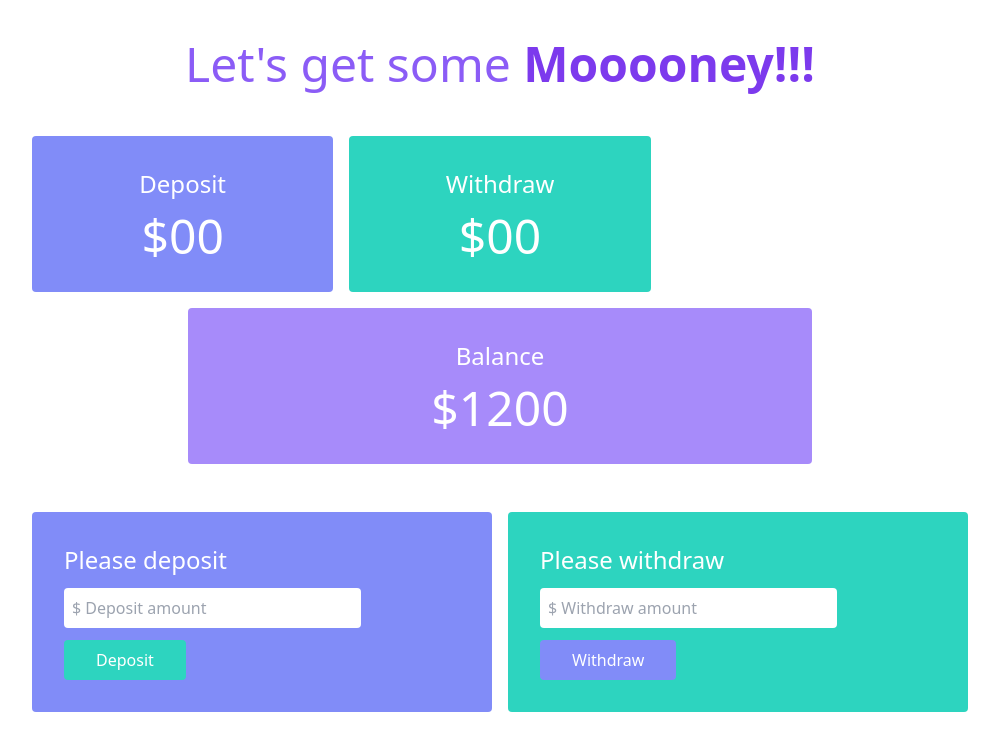
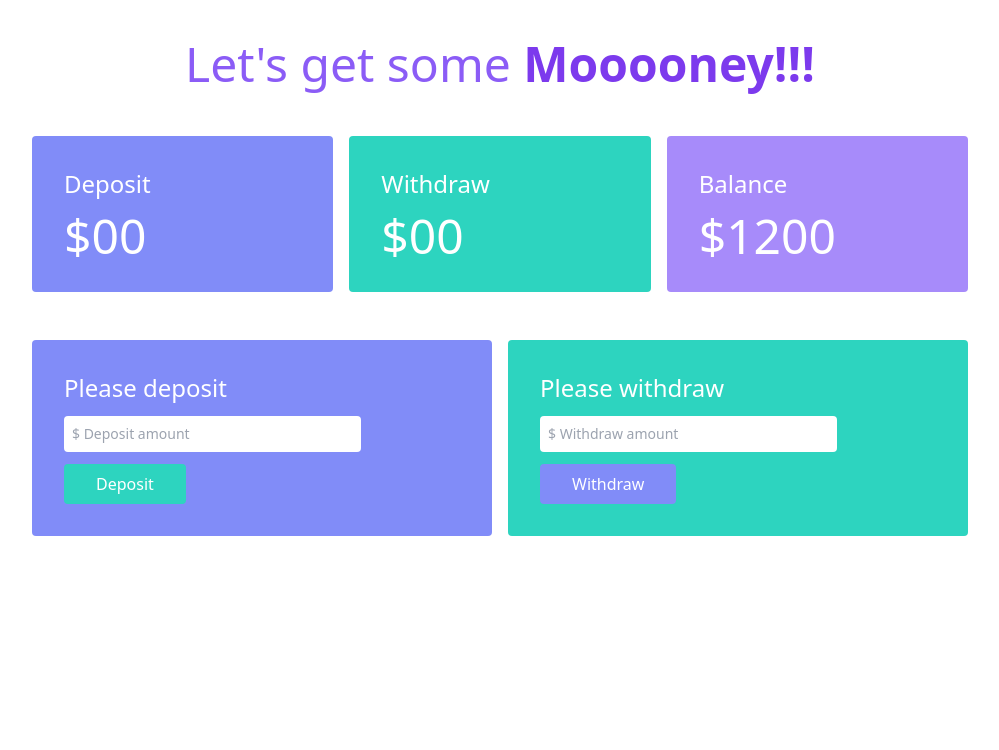
Before and after one commit to Anayet-dev/mamma-s-bank, a plain HTML site: page bank.html in a window 1280 px wide. Shown: the whole page, without its empty margins (140-1139 px from the left). Drawn offline with nearby package versions, Linux system fonts and the light colour scheme.

Commit message:
error fixed

```diff
--- a/bank.html
+++ b/bank.html
@@ -13,8 +13,8 @@
     </header>
 
     <main>
-        <section class="mt-12 text-white text-center">
-            <div class="grid md:grid-cols-3 grid-cols-2 md:gap-4 gap-2 md:mb-4 mb-3 md:w-3/4 mx-auto">
+        <section class="mt-12 text-white md:text-left text-center">
+            <div class="grid md:grid-cols-3 grid-cols-1 md:gap-4 gap-2 md:mb-4 mb-3 w-3/4 mx-auto">
                 <div class="bg-indigo-400 rounded md:p-8 p-2">
                     <h4 class="md:text-2xl text-xl">Deposit</h4>
                     <h2 class="md:text-5xl text-4xl md:mt-3 mt-2">$<span id="total-deposit">00</span></h2>
@@ -23,23 +23,23 @@
                     <h4 class="md:text-2xl text-xl">Withdraw</h4>
                     <h2 class="md:text-5xl text-4xl md:mt-3 mt-2">$<span id="total-withdraw">00</span></h2>
                 </div>
-            </div>
-            <div class="bg-violet-400 rounded md:p-8 p-2 w-1/2 mx-auto">
-                <h4 class="md:text-2xl text-xl">Balance</h4>
-                <h2 class="md:text-5xl text-4xl md:mt-3 mt-2">$<span id="balance">1200</span></h2>
+                <div class="bg-violet-400 rounded md:p-8 p-2">
+                    <h4 class="md:text-2xl text-xl">Balance</h4>
+                    <h2 class="md:text-5xl text-4xl md:mt-3 mt-2">$<span id="balance">1200</span></h2>
+                </div>
             </div>
         </section>
         <section class="mt-12">
             <div class="grid grid-cols-2 gap-3 md:gap-4 md:w-3/4 mx-auto  text-white">
                 <div class="bg-indigo-400 rounded md:p-8 p-2">
                     <h4 class="md:text-2xl text-xl">Please deposit</h4>
-                    <input class="my-3 text-black md:p-2 py-1 block w-36 md:w-3/4 rounded text-base" type="text" name="deposit" id="deposit" placeholder="$ Deposit amount">
+                    <input class="my-3 text-black md:p-2 py-2 px-2 block w-36 md:w-3/4 rounded text-sm" type="text" name="deposit" id="deposit" placeholder="$ Deposit amount">
                     <button class="md:px-8 md:py-2 px-3 py-1 font-medium rounded bg-teal-400" id="btn-deposit">Deposit</button>
                 </div>
                 <div class="bg-teal-400	rounded md:p-8 p-2">
                     <h4 class="md:text-2xl text-xl">Please withdraw</h4>
-                    <input class="my-3 text-black md:p-2 block w-36 py-1 md:w-3/4 rounded text-base" type="text" name="withdraw" id="withdraw" placeholder="$ Withdraw amount">
-                    <button class="md:px-8 md:py-2 px-3 py-1 font-medium rounded bg-indigo-400" id="btn-withdraw">Withdraw</button>
+                    <input class="my-3 text-black md:p-2 block w-36 py-2 px-2 md:w-3/4 rounded text-sm" type="text" name="withdraw" id="withdraw" placeholder="$ Withdraw amount">
+                    <button class="md:px-8 md:py-2 px-3 py-1  font-medium rounded bg-indigo-400" id="btn-withdraw">Withdraw</button>
                 </div>
             </div>
             <p class="bg-yellow-300 mt-5 md:w-96 mx-auto py-2 font-semibold text-violet-900 hidden rounded text-center" id="error2">Wrong input or You don't have sufficient Balance</p>
```
Also changed, not shown: index.html (+2 -2 lines).
